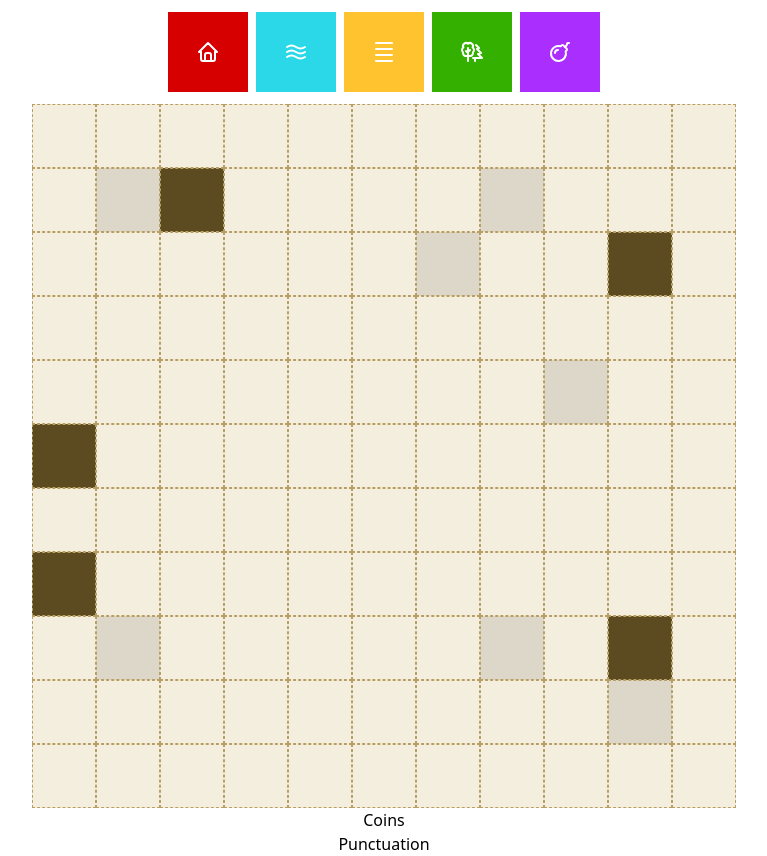
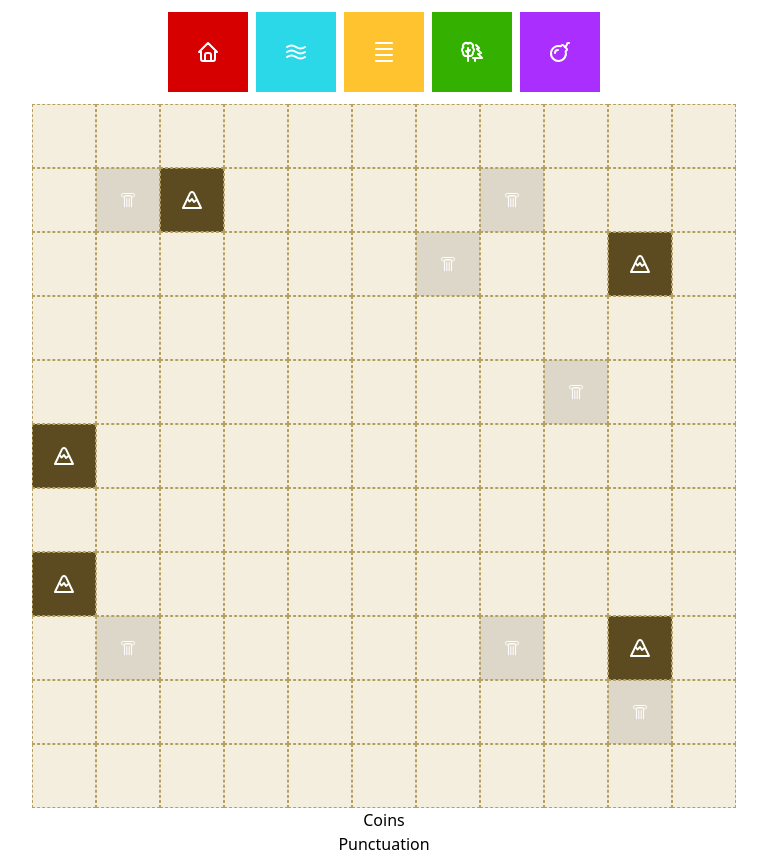
Before and after one commit to MaraScampini/cartographer-helper, a React (Vite) app: page / in a window 1280 px wide. Shown: the whole page, without its empty margins (256-1023 px from the left). Built offline with nearby package versions, Linux system fonts and the light colour scheme.

Commit message:
[FEAT]: generic SVGs and ruin functionality correct functioning

```diff
--- /dev/null
+++ b/src/assets/MountainSvg.tsx
@@ -0,0 +1,12 @@
+
+const MountainSvg = () => {
+    return (
+        <svg xmlns="http://www.w3.org/2000/svg" width={24} height={24} viewBox="0 0 24 24" fill="none" stroke="white" strokeWidth={2} strokeLinecap="round" strokeLinejoin="round" className="icon icon-tabler icons-tabler-outline icon-tabler-mountain">
+            <path stroke="none" d="M0 0h24v24H0z" fill="none" />
+            <path d="M3 20h18l-6.921 -14.612a2.3 2.3 0 0 0 -4.158 0l-6.921 14.612z" />
+            <path d="M7.5 11l2 2.5l2.5 -2.5l2 3l2.5 -2" />
+        </svg>
+    )
+}
+
+export default MountainSvg
--- /dev/null
+++ b/src/assets/RuinSvg.tsx
@@ -0,0 +1,17 @@
+
+const RuinSvg = () => {
+    return (
+        <svg stroke="white" id="Pillar--Streamline-Atlas" xmlns="http://www.w3.org/2000/svg" viewBox="-0.5 -0.5 16 16" height={16} width={16} >
+            <desc>{"Pillar Streamline Icon: https://streamlinehq.com"}</desc>
+            <defs />
+            <path d="M12.275 0.95H2.725a1.7937500000000002 1.7937500000000002 0 1 0 1.68125 2.3874999999999997H10.625a1.7874999999999999 1.7874999999999999 0 1 0 1.68125 -2.3874999999999997Z" fill="none" stroke="white" strokeMiterlimit={10} strokeWidth={1} />
+            <path d="m10.5875 3.3375 -6.175000000000001 0" fill="none" stroke="white" strokeMiterlimit={10} strokeWidth={1} />
+            <path d="m11.08125 14.675 0 -10.60625" fill="none" stroke="white" strokeMiterlimit={10} strokeWidth={1} />
+            <path d="m3.9187499999999997 14.675 0 -10.60625" fill="none" stroke="white" strokeMiterlimit={10} strokeWidth={1} />
+            <path d="m6.30625 5.725 0 8.95" fill="none" stroke="white" strokeMiterlimit={10} strokeWidth={1} />
+            <path d="m8.69375 5.725 0 8.95" fill="none" stroke="white" strokeMiterlimit={10} strokeWidth={1} /></svg>
+
+    )
+}
+
+export default RuinSvg
--- a/src/boards/defaultBoard.ts
+++ b/src/boards/defaultBoard.tsx
@@ -1,30 +1,36 @@
+import MountainSvg from "../assets/MountainSvg";
+import RuinSvg from "../assets/RuinSvg";
 import { CellState } from "../utils/types";
 
 const BOARD_SIZE = 11;
 const TOTAL_CELLS = BOARD_SIZE * BOARD_SIZE;
 
+
 export const generateDefaultBoard = (): CellState[] => {
     const board = Array(TOTAL_CELLS).fill({
-        type: "empty",
+        background: "empty",
         blocked: false,
         available: true,
-        icon: null
+        icon: null,
+        type: "empty"
     });
 
     // Set initial mountains
     [13, 28, 31, 55, 77, 97].forEach(index => board[index] = {
-        type: "mountain",
+        background: "mountain",
         blocked: true,
         available: false,
-        icon: null
+        icon: <MountainSvg/>,
+        type: "mountain"
     });
 
     // Set initial ruins
     [12, 18, 28, 52, 89, 95, 108].forEach(index => board[index] = {
-        type: "ruin",
+        background: "ruin",
         blocked: false,
         available: true,
-        icon: null
+        icon: <RuinSvg />,
+        type: "ruin"
     });
 
     return board;
--- a/src/components/BasicMap.tsx
+++ b/src/components/BasicMap.tsx
@@ -2,6 +2,7 @@ import React, { useEffect, useState, useCallback } from "react";
 import Cell from "./Cell";
 import { BasicMapProps, CellState } from "../utils/types";
 import { generateDefaultBoard } from "../boards/defaultBoard";
+import RuinSvg from "../assets/RuinSvg";
 
 const BOARD_SIZE = 11;
 
@@ -27,25 +28,35 @@ const BasicMap: React.FC<BasicMapProps> = ({ terrain, icon, boardType }) => {
       const currentCell = newBoard[index];
 
       if (currentCell.blocked) {
-        // Do nothing if the cell is blocked
         return newBoard;
       }
 
-      if (currentCell.type === terrain) {
-        // If clicking on a cell with the same terrain, set it to empty
+      if (currentCell.type === "ruin" && currentCell.background !== "ruin") {
+        // IF THE CELL WAS A RUIN AND IS FILLED, GO BACK TO RUIN
         newBoard[index] = {
-          type: "empty",
+          background: "ruin",
           blocked: false,
           available: true,
-          icon: null
+          icon: <RuinSvg />,
+          type: "ruin"
+        };
+      } else if (currentCell.background === terrain) {
+        // IF THE CELL IS FILLED, GO BACK TO EMPTY
+        newBoard[index] = {
+          background: "empty",
+          blocked: false,
+          available: true,
+          icon: null,
+          type: "empty"
         };
       } else {
-        // If clicking on an empty cell or a cell with different terrain, update it
+        // IF THE CELL IS EMPTY, FILL IT WITH THE PLAYER CHOSEN TERRAIN
         newBoard[index] = {
-          type: terrain,
+          background: terrain,
           blocked: false,
           available: false,
-          icon: icon
+          icon: icon,
+          type: newBoard[index].type
         };
       }
 
@@ -63,10 +74,11 @@ const BasicMap: React.FC<BasicMapProps> = ({ terrain, icon, boardType }) => {
           x={index % BOARD_SIZE}
           y={Math.floor(index / BOARD_SIZE)}
           available={cellType.available}
-          backgroundColor={cellType.type}
+          backgroundColor={cellType.background}
           blocked={cellType.blocked}
           onClick={() => handleCellClick(index)}
           icon={cellType.icon}
+          type={cellType.type}
         />
       ))}
     </div>
--- a/src/components/Cell.tsx
+++ b/src/components/Cell.tsx
@@ -6,6 +6,7 @@ interface CellProps {
     available: boolean;
     blocked: boolean;
     backgroundColor: string;
+    type: string;
     onClick: () => void;
     icon: JSX.Element | null;
 }
--- a/src/utils/types.ts
+++ b/src/utils/types.ts
@@ -1,9 +1,10 @@
 // types.ts
 export interface CellState {
-    type: string;
+    background: string;
     blocked: boolean;
     available: boolean;
     icon: JSX.Element | null;
+    type: string;
   }
 
   export interface BasicMapProps {
```
